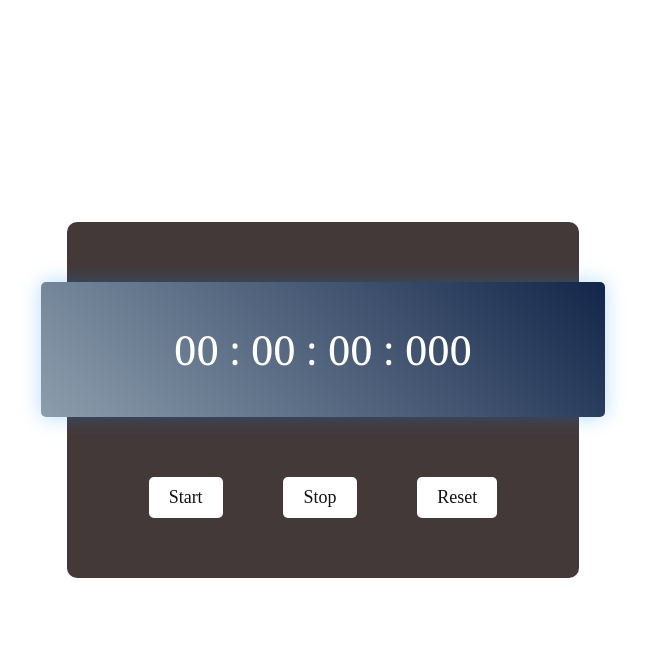
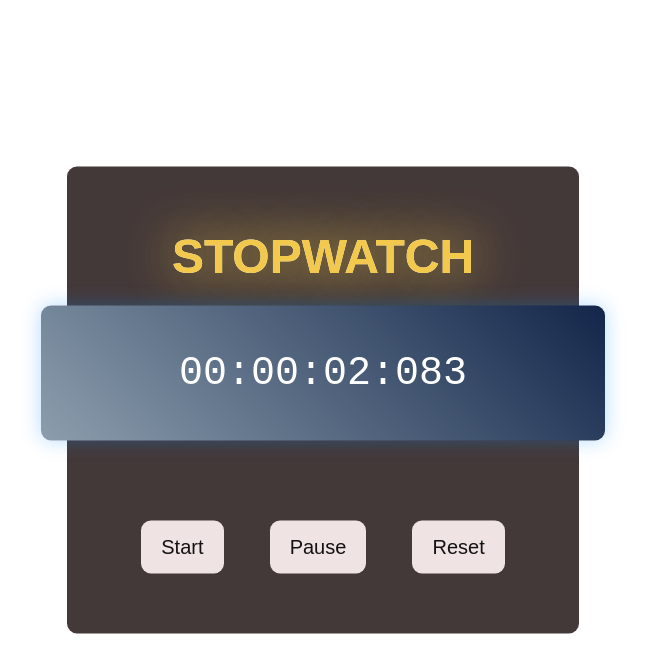
Before and after one commit to Sachidanand9/StopWatch-Using-Vanila-JavaScript, a plain HTML site: page index.html in a window 1280 px wide. Both pictures are taken after a click on the button "Start". Shown: the whole page, without its empty margins (317-962 px from the left). Drawn offline with Linux system fonts and the light colour scheme.

Commit message:
Script file added

```diff
--- a/index.html
+++ b/index.html
@@ -2,18 +2,23 @@
 <html lang="en">
 <head>
     <title>Stopwatch</title>
+    <!--CSS Stylesheet-->
     <link rel="stylesheet" href="style.css">
 </head>
 <body>
     <div class="container">
-        <div class="display">
-            00 : 00 : 00 : 000
+            <h1 class="gold">STOPWATCH</h1>
+            <div id="display">
+                00:00:00:000
         </div>
+        <!-- Basic Buttons  -->
         <div class="btns">
-            <button id="start">Start</button>
-            <button id="stop">Stop</button>
-            <button id="reset">Reset</button>
+            <button onclick="start()">Start</button>
+            <button onclick="stop()">Pause</button>
+            <button onclick="reset()">Reset</button>
         </div>
     </div>
+        <!--JavaScript Linked-->
+    <script src="script.js"></script>
 </body>
 </html>
--- /dev/null
+++ b/script.js
@@ -0,0 +1,67 @@
+const timerDisplay = document.getElementById('display');
+
+var hr = 0;
+var min = 0;
+var sec = 0;
+var ms = 0;
+var timer = false;
+
+function start() {
+  if (timer == false) {
+        timer = true;
+        timerStart();
+    }
+}
+function stop() {
+  if (timer == true) {
+    timer = false;
+  }
+}
+
+function timerStart() {
+    if (timer == true) {
+    ms = parseInt(ms);
+    sec = parseInt(sec);
+    min = parseInt(min);
+    hr = parseInt(hr);
+    ms++;
+    if(ms == 99){
+    sec++;
+    ms = 0;
+    }
+    if (sec == 60) {
+      min++;
+      sec = 0;
+      ms = 0;
+    }
+    if (min == 60) {
+      hr++;
+      min = 0;
+      sec = 0;
+      ms = 0;
+    }
+    if(ms < 10 || ms == 0){
+        ms = '0' + ms;
+    }
+    if (sec < 10 || sec == 0) {
+      sec = '0' + sec;
+    }
+    if (min < 10 || min == 0) {
+      min = '0' + min;
+    }
+    if (hr < 10 || hr == 0) {
+      hr = '0' + hr;
+    }
+    timerDisplay.innerHTML = hr + ':' + min + ':' + sec + ':' + '0' + ms;
+
+    setTimeout("timerStart()", 10);
+  }
+}
+
+function reset() {
+    timerDisplay.innerHTML = '00:00:00:000';
+    timer = false;
+    hr = 0;
+    sec = 0;
+    min = 0;
+}
--- a/style.css
+++ b/style.css
@@ -1,3 +1,27 @@
+*,
+*:before,
+*:after{
+    padding: 0;
+    margin: 0;
+    box-sizing: border-box;
+}
+/* Heading Style Added */
+h1 {
+    font-size: 48px;
+    font-family: "Montserrat", sans-serif;
+    font-weight: 200;
+    text-align: center;
+    line-height: 59px;
+    padding: 0 64px;
+    margin: 0;
+}
+/* In Heading Gold Color Added */
+.gold {
+    font-weight: 900;
+    color: #f2c94c;
+    text-shadow: 0 0 0px #fff, 0 0 50px #f2c94c;
+}
+/* Container Style Added */
 .container{
     background-color: #443939;
     width: 40%;
@@ -8,22 +32,26 @@
     left: 50%;
     padding: 60px 0;
     border-radius: 10px;
+    display: grid;
+    grid-row-gap: 20px;
 }
-.display{
+/* Timer Display Style Added */
+#display{
     position: relative;
     width: 110%;
     background: linear-gradient(-135deg,#13264a,#8c9ead);
     left: -5%;
-    padding: 40px 0;
-    font-family: Georgia, 'Times New Roman', Times, serif;
+    padding: 45px 0;
+    font-family:  'Roboto mono', monospace;
     color: #ffffff;
     font-size: 40px;
     display: flex;
     align-items: center;
     justify-content: center;
-    border-radius: 5px;
+    border-radius: 10px;
     box-shadow: 0 0 20px rgba(0, 139, 253, 0.30);
 }
+/* Buttons Style Added */
 .btns{
     width: 80%;
     margin: 60px auto 0 auto;
@@ -31,13 +59,16 @@
     justify-content: space-around;
 }
 .btns button{
-    padding: 10px 20px;
-    background-color: #ffffff;
+    padding: 15px 20px;
+    background-color: #efe3e3;
     color: #141313;
     border: none;
-    font-family: 'Times New Roman', Times, serif;
-    font-size: 18px;
-    border-radius: 5px;
+    font-family: 'Poppins',sans-serif;
+    font-size: 20px;
+    border-radius: 10px;
     cursor: pointer;
     outline: none;
 }
+.btns button:hover{
+    background: linear-gradient(130deg, #a6988a, #9d6d6d, #6f925a);
+}
```
